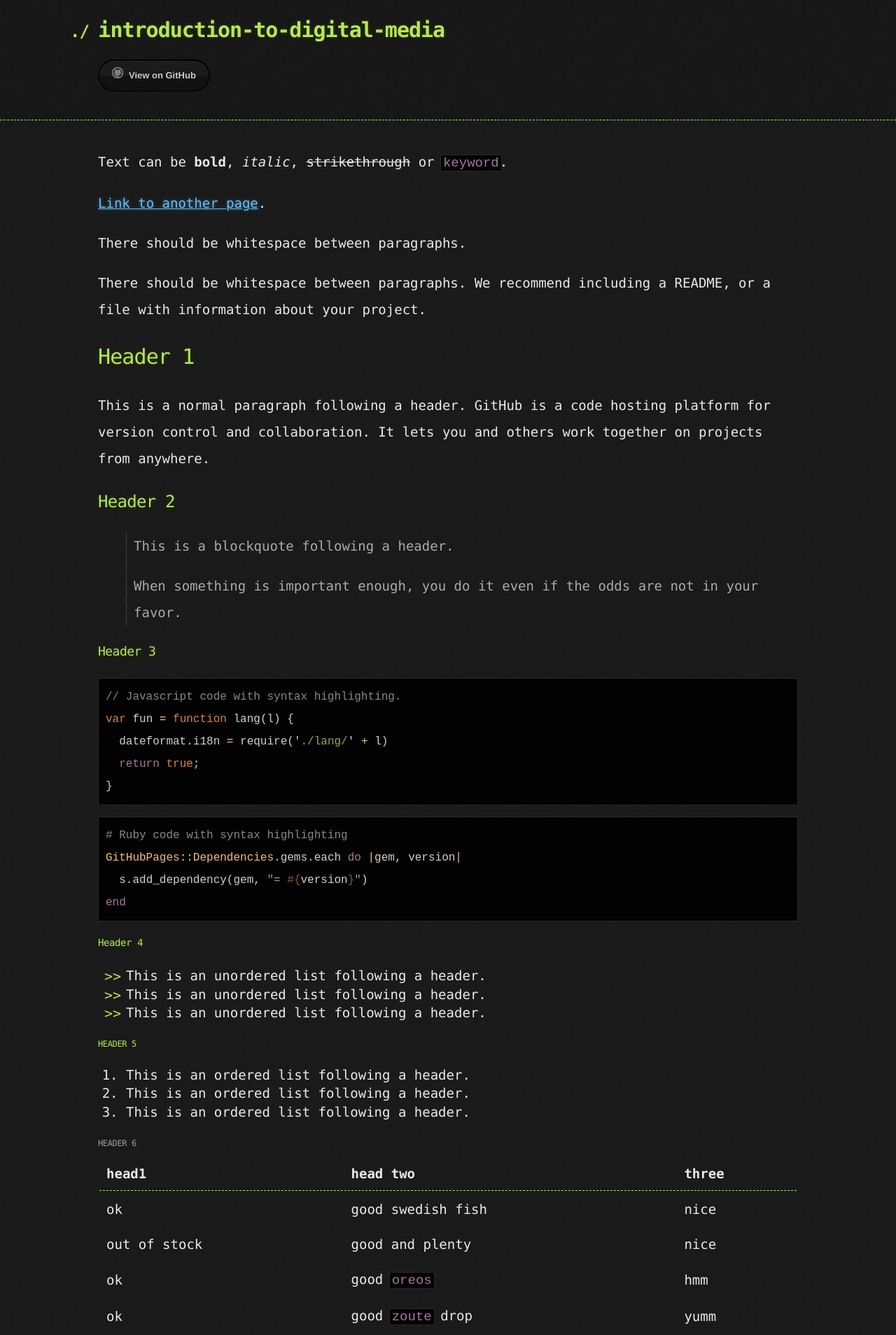
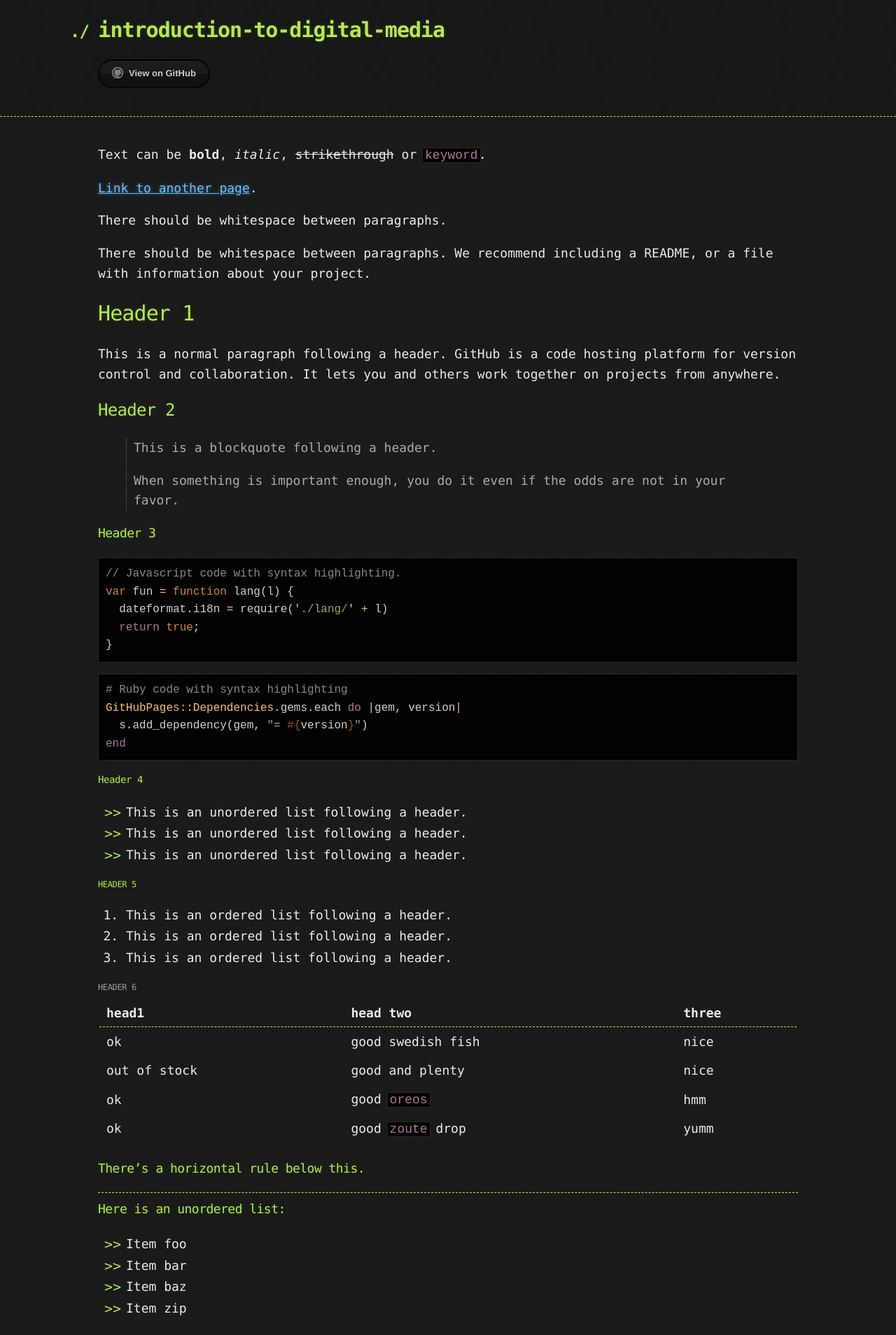
Before and after one commit to mwmxyz/introduction-to-digital-media, a Jekyll site: the page built from index.md, in a window 1280 px wide. Shown: the top 1908 px of the page at 70% size. Built offline with Jekyll 4.4.1, drawn with Linux system fonts in a browser that asks for light colours; the repository's description, which GitHub fills in, is left out.

Commit message:
Update jekyll-theme-hacker.scss

```diff
--- a/_sass/jekyll-theme-hacker.scss
+++ b/_sass/jekyll-theme-hacker.scss
@@ -19,8 +19,8 @@ body {
   padding: 0;
   background: $body-background url("../images/bkg.png") 0 0;
   color: $body-foreground;
-  font-size: 19px;
-  line-height: 2;
+  font-size: 18px;
+  line-height: 1.6;
   font-family: Monaco, "Bitstream Vera Sans Mono", "Lucida Console", Terminal, monospace;
 }
 
@@ -42,7 +42,7 @@ h1, h2, h3, h4, h5, h6 {
 }
 
 li {
-  line-height: 1.4 ;
+  line-height: 1.7 ;
 }
 
 /* Header, <header>
```
